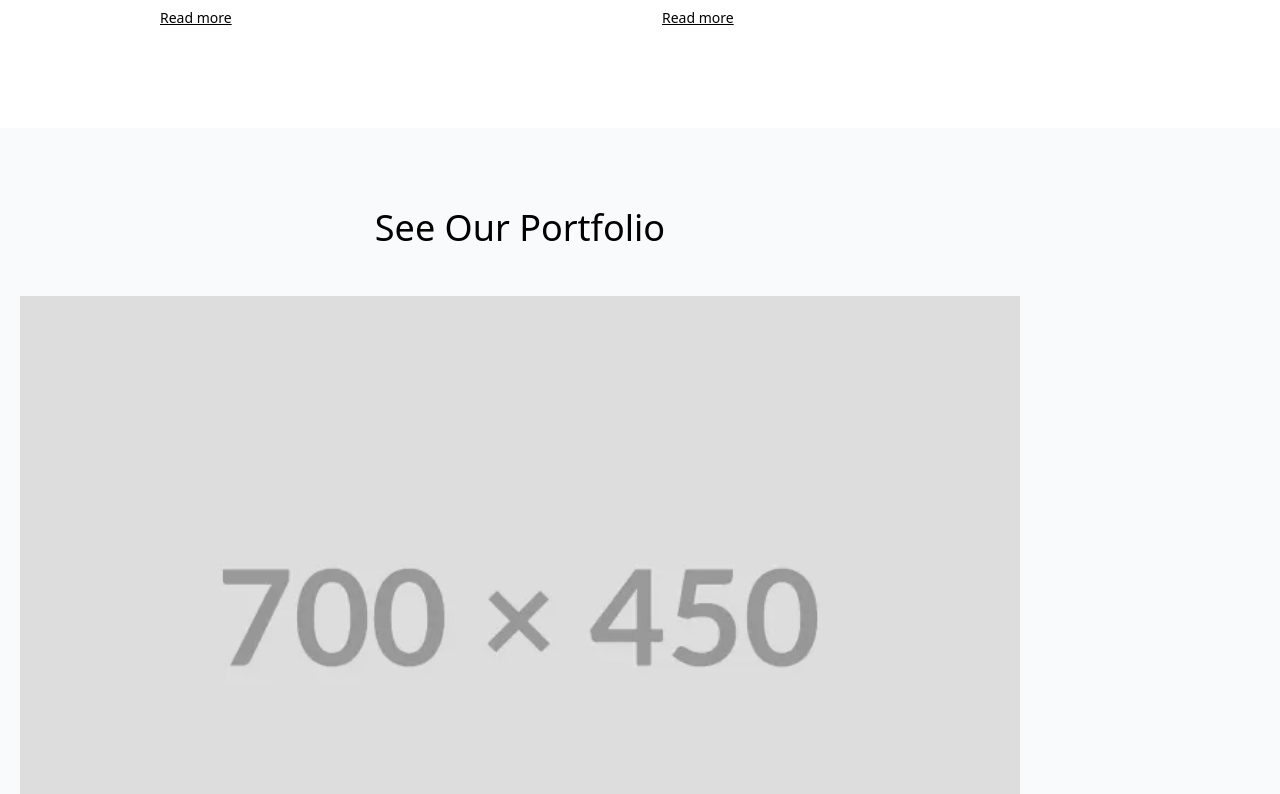
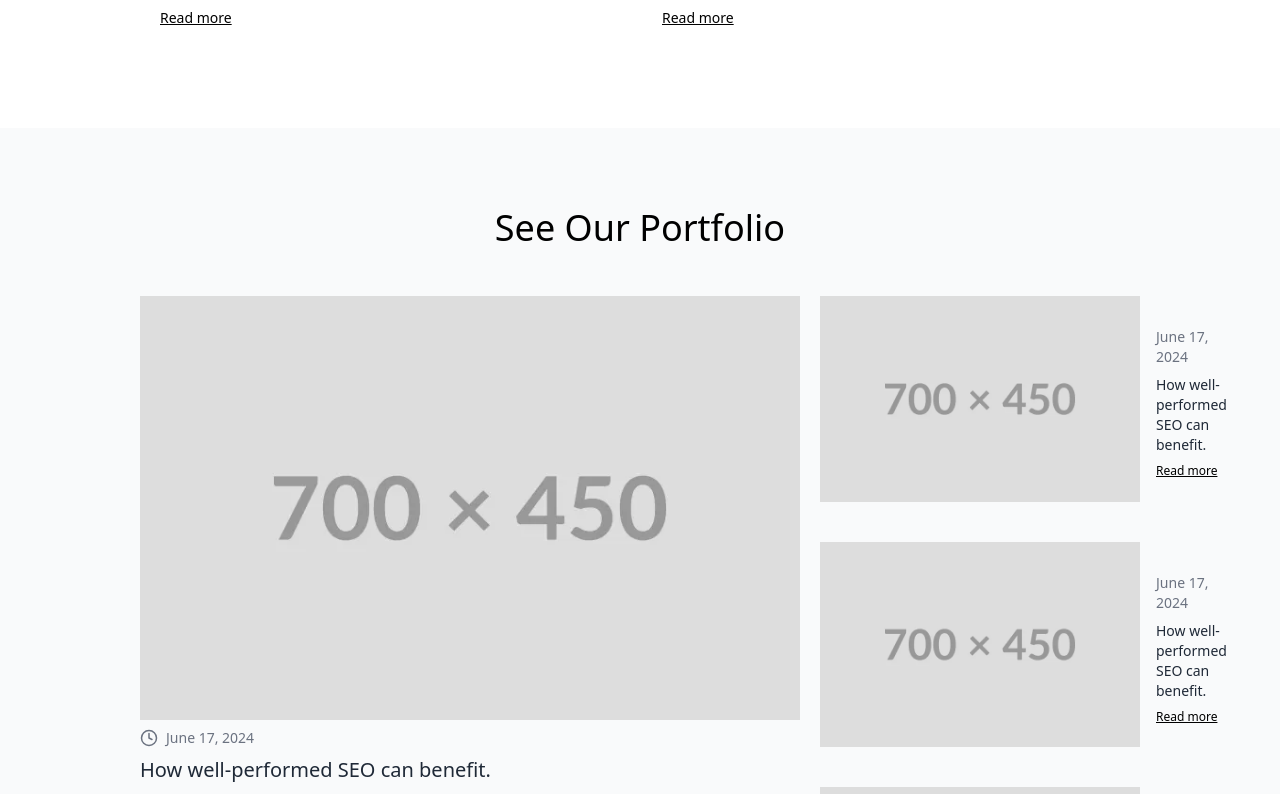
Before and after one commit to sah246ir/Landing-Page, a React (Create React App) app: page /case-study in a window 1280 px wide. Shown: the part 2781-3575 px from the top of the page. Built offline with nearby package versions, Linux system fonts and the light colour scheme.

Commit message:
style: responsive issues

```diff
--- a/src/components/card/JourneyCard.tsx
+++ b/src/components/card/JourneyCard.tsx
@@ -7,7 +7,7 @@ interface PropTypes{
 }
 const JourneyCard = ({className,year}:PropTypes) => {
   return (
-    <div className={'bg-white w-[13em] text-left p-4 shadow rounded ' + className}>
+    <div className={'bg-white text-left p-4 shadow rounded ' + className}>
       <Heading className='mb-2 text-xl text-gray-700' >
         {year}
       </Heading>
--- a/src/pages/CaseStudiesPage.tsx
+++ b/src/pages/CaseStudiesPage.tsx
@@ -39,14 +39,14 @@ const CaseStudiesPage = () => {
         </div>
       </Section>
 
-      <Section gray padded style={{ marginInline: "auto" }} className="!block p-5 ">
-        <div className="max-w-[1000px] ">
+      <Section gray padded center style={{ marginInline: "auto" }} className=" p-5 ">
+        <div className="max-w-[1000px] w-full">
           <Heading className='text-center mb-12'>
             See Our Portfolio
           </Heading>
-          <div className="flex flex-wrap gap-5 justify-between items-start">
-            <CaseStudyBlogCard size='s' className='mb-0 flex-grow lg:flex-grow- ' ContentclassName='!rounded-0 w-full' />
-            <div className=" flex flex-col gap-10 w-full">
+          <div className="w-full flex sm:flex-row flex-col gap-5 justify-between items-start">
+            <CaseStudyBlogCard size='s' className='mb-0 flex-grow lg:flex-grow- w-full' ContentclassName='!rounded-0 w-full' />
+            <div className=" flex flex-col gap-10">
               <HorizontalBlogCard  size='m' ContentclassName='flex flex-col h-full justify-between  ' />
               <HorizontalBlogCard  size='m' ContentclassName='flex flex-col h-full justify-between  ' />
               <HorizontalBlogCard  size='m' ContentclassName='flex flex-col h-full justify-between  ' />
```
